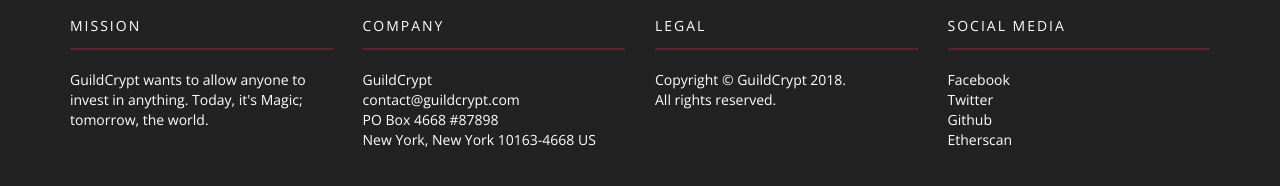
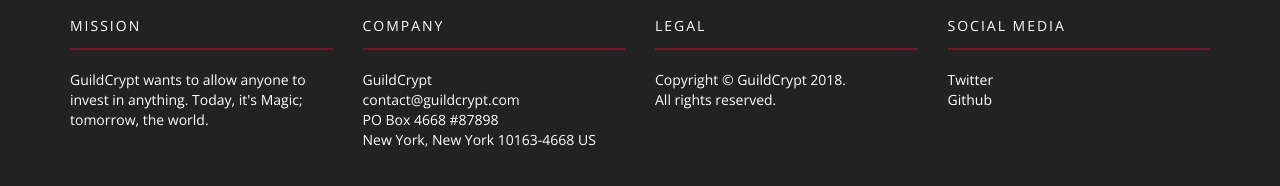
Before and after one commit to GuildCrypt/site, a plain HTML site: page how-it-works/index.html in a window 1280 px wide. Shown: the part 1891-2077 px from the top of the page. Drawn offline with nearby package versions, Linux system fonts and the light colour scheme.

Commit message:
update social

```diff
--- a/how-it-works/index.html
+++ b/how-it-works/index.html
@@ -162,10 +162,8 @@
 						<div class="col-xs-3">
 							<h5>Social Media</h5>
 							<br>
-							<p><a href="#">Facebook</a></p>
 							<p><a href="https://twitter.com/guildcrypt" target="_blank">Twitter</a></p>
 							<p><a href="https://github.com/GuildCrypt" target="_blank">Github</a></p>
-							<p><a href="https://etherscan.io/token/0xa307b905140c82b37f2d7d806ef9d8858d30ac87" target="_blank">Etherscan</a></p>
 						</div>
 				  	</div>
 				</div>
```
Also changed, not shown: index.html (+0 -2 lines), marketplace/index.html (+0 -2 lines).
